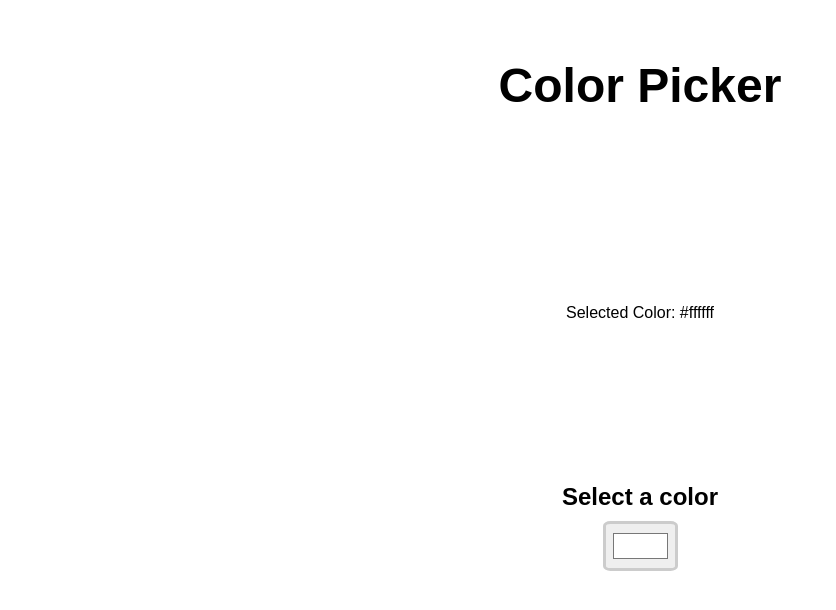
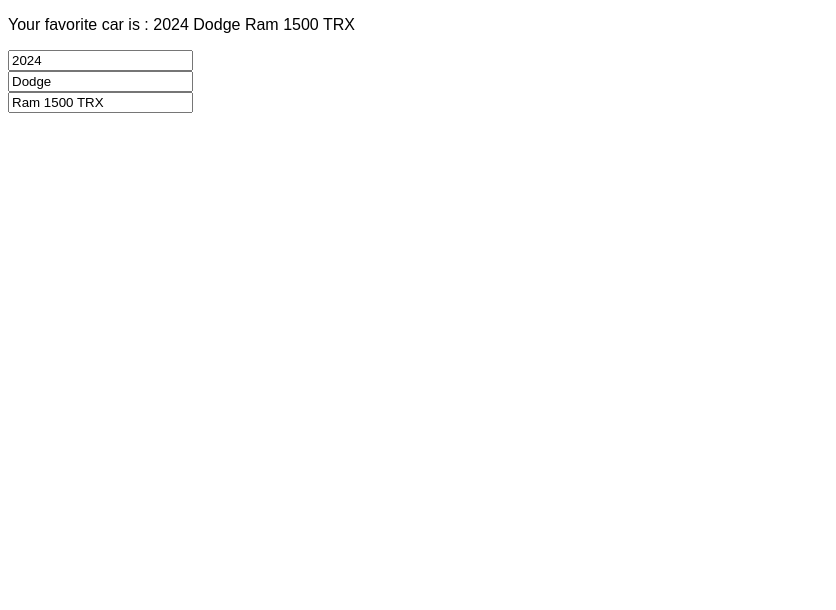
Before and after one commit to Kordah-Retsu/Web, a React (Vite) app in the folder project 02/: page / in a window 1280 px wide. Shown: the top 610 px of the page, without its empty margins (0-836 px from the left). Built offline with nearby package versions, Linux system fonts and the light colour scheme.

Commit message:
Updating objects

```diff
--- a/project 02/src/App.jsx
+++ b/project 02/src/App.jsx
@@ -1,9 +1,9 @@
 
-import ColorPicker from "./Color";
+import MyComponent from "./MyComponent";
 
 function App() {
 
-  return(<ColorPicker /> );
+  return(<MyComponent /> );
 }
 
 export default App;
--- a/project 02/src/Color.jsx
+++ /dev/null
@@ -1,21 +0,0 @@
-    import React, {useState} from 'react';
-
-    function ColorPicker(){
-
-        const [color, setColor] = useState("#ffffff");
-
-        function handleColorChange(event) {
-            setColor(event.target.value);
-        }
-
-        return( <div className="color-picker-container">
-                    <h1>Color Picker</h1>
-                    <div className="color-display" style={{backgroundColor: color}}>
-                        <p>Selected Color: {color}</p>
-                    </div>
-                    <label>Select a color</label>
-                    <input type="color" value={color} onChange={handleColorChange}></input>
-                </div>);
-
-    }
-    export default ColorPicker;
--- /dev/null
+++ b/project 02/src/MyComponent.jsx
@@ -0,0 +1,25 @@
+import React, { useState } from 'react';
+
+function MyComponent() {
+    const [car, setCar] = useState({year : 2024,
+                                    make: "Dodge",
+                                    model: "Ram 1500 TRX"});
+
+    function handleYearChange(event) {
+        setCar(c =>({...c, year: event.target.value}));
+    }
+    function handleMakeChange(event) {
+        setCar(c =>({...c, make: event.target.value}));
+    }
+    function handleModelChange(event) {
+        setCar(c =>({...c, model: event.target.value}));
+    }
+    return (<div>
+        <p>Your favorite car is : {car.year} {car.make} {car.model} </p>
+
+        <input type="number" value={car.year} onChange={handleYearChange}/><br/>
+        <input type="text" value={car.make} onChange={handleMakeChange}/><br/>
+        <input type="text" value={car.model} onChange={handleModelChange}/><br/>
+    </div>)
+}
+export default MyComponent;
```
